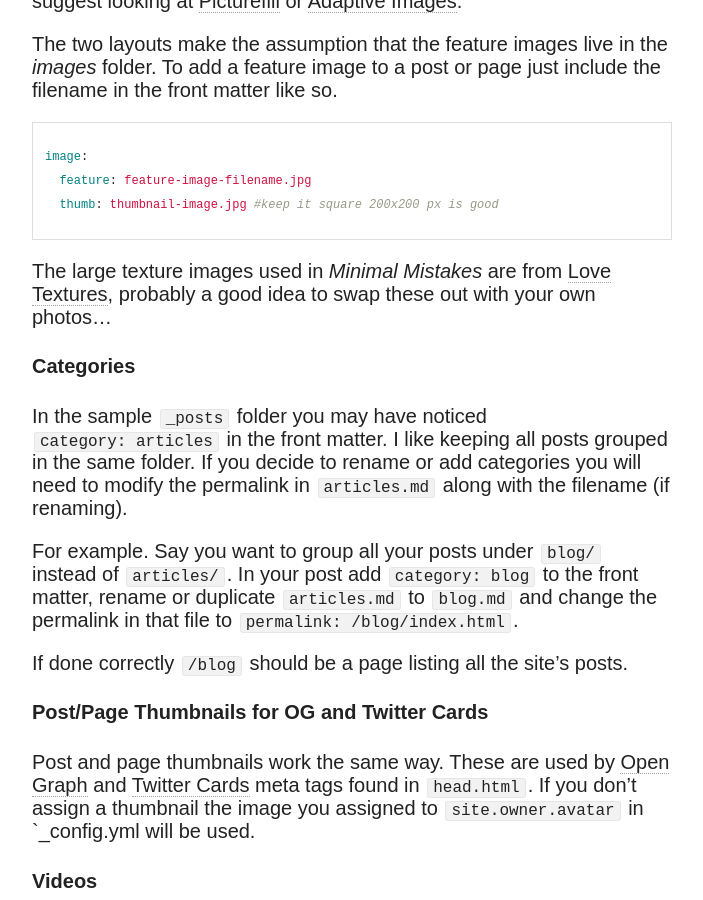
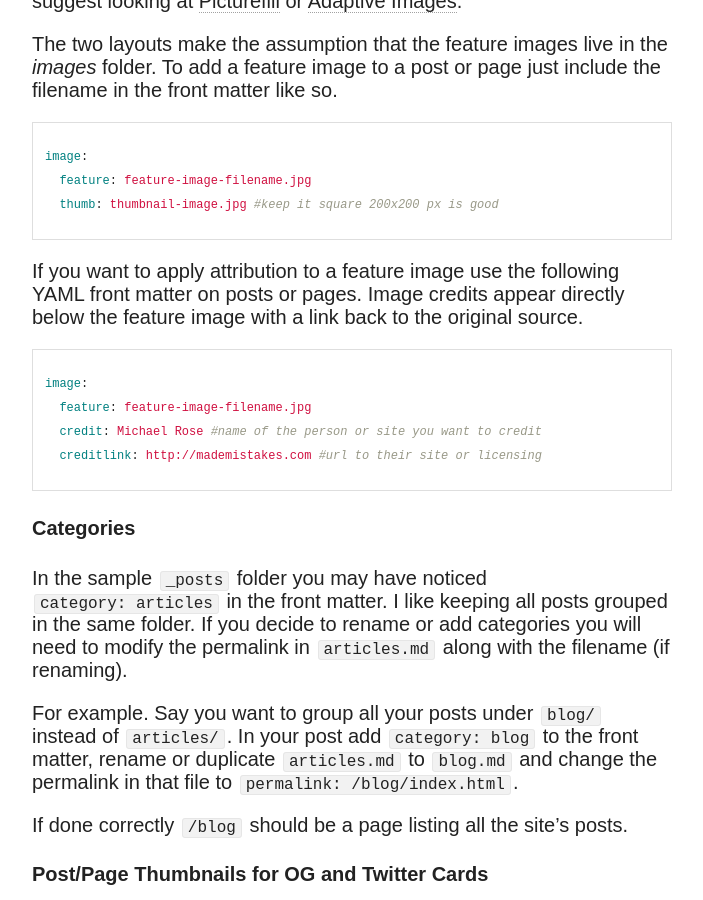
Before and after one commit to strongriley/parker-technical-sales, a Jekyll site: the page built from theme-setup.md, in a window 1280 px wide and 900 px high, scrolled down 3444 px. Shown: the whole window, without its empty margins (288-991 px from the left). Built offline with Jekyll 4.4.1, drawn with Linux system fonts in a browser that asks for light colours; nearby versions of some CDN libraries.

Commit message:
Document image credits (for feature images)

```diff
--- a/theme-setup.md
+++ b/theme-setup.md
@@ -108,7 +108,14 @@ image:
   thumb: thumbnail-image.jpg #keep it square 200x200 px is good
 {% endhighlight %}
 
-The large texture images used in *Minimal Mistakes* are from [Love Textures](http://lovetextures.com), probably a good idea to swap these out with your own photos...
+If you want to apply attribution to a feature image use the following YAML front matter on posts or pages. Image credits appear directly below the feature image with a link back to the original source.
+
+{% highlight yaml %}
+image:
+  feature: feature-image-filename.jpg
+  credit: Michael Rose #name of the person or site you want to credit
+  creditlink: http://mademistakes.com #url to their site or licensing
+{% endhighlight %}
 
 #### Categories
 
```
